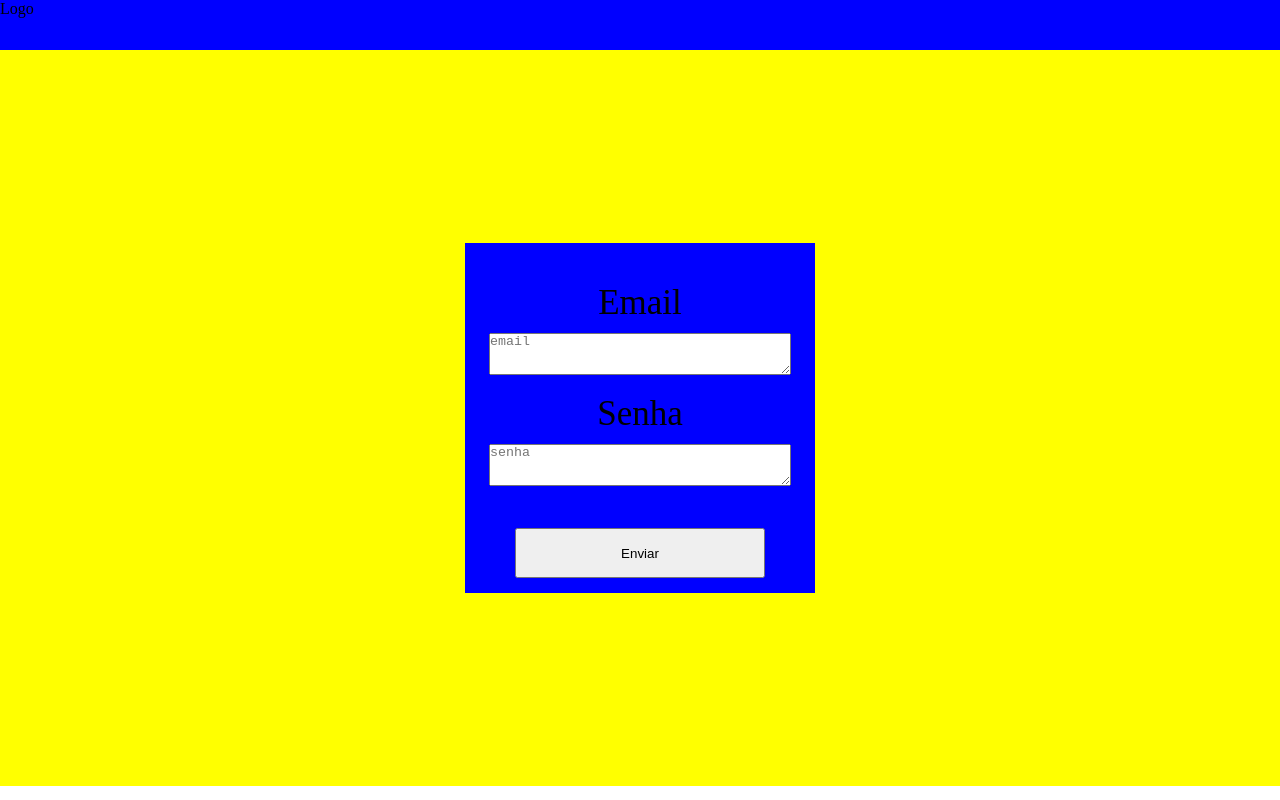
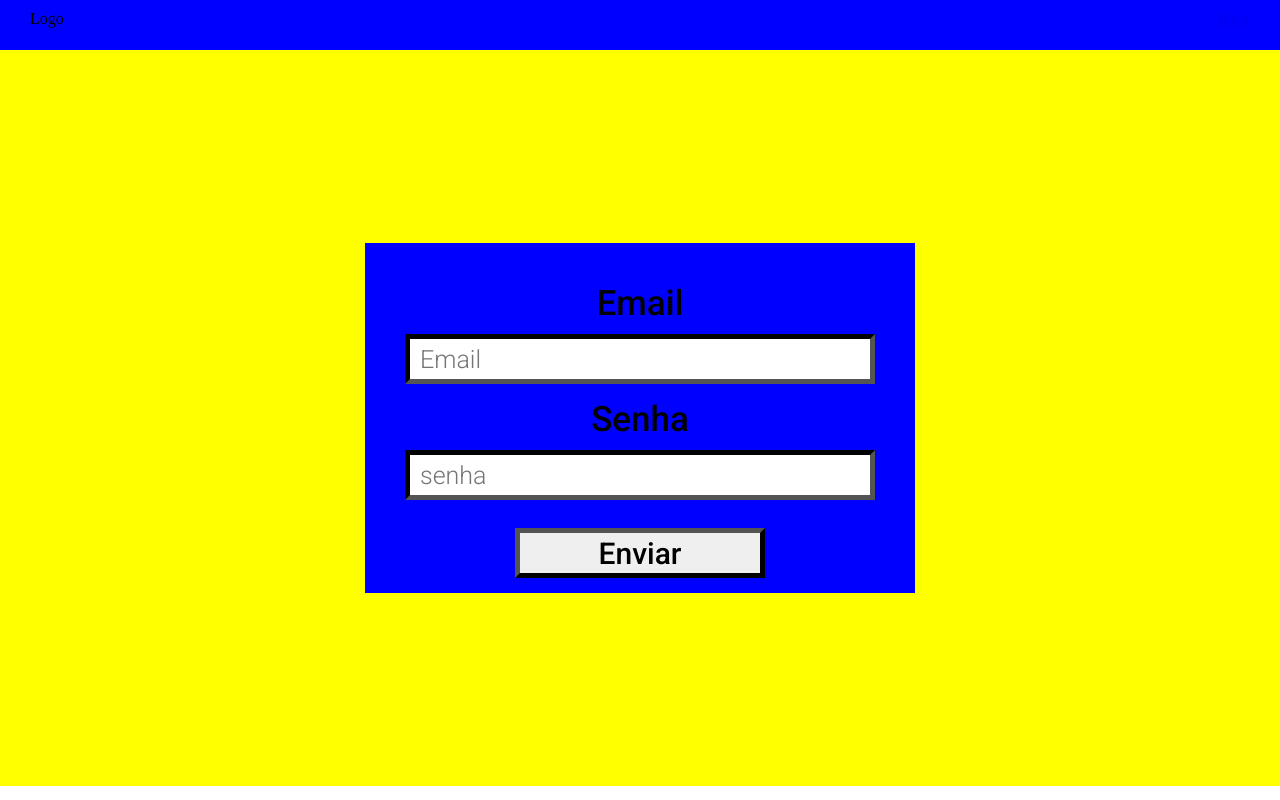
Before and after one commit to MatheusRodri/Api-with-.NET-5, a plain HTML site: page login.html in a window 1280 px wide. Drawn offline with Linux system fonts and the light colour scheme.

Commit message:
Upgrade in login screen

```diff
--- a/login.html
+++ b/login.html
@@ -4,21 +4,24 @@
         <meta charset="UTF-8">
         <meta name="viewport" content="width=device-width, initial-scale=1.0">
         <link rel="stylesheet" href="/styles/mystylelogin.css">
+        <link href="https://fonts.googleapis.com/css2?family=Roboto:wght@300;500&display=swap" rel="stylesheet">
         <title>Login</title>
     </head>
     <body>
         <div id="topo">
-            <p>Logo</p>
+                <p id="logo">Logo</p>
+                <p id="back"><a href="index.html">Back</a></p>
+
        </div>
        <div style="background-color: yellow;" class="container">
             <div id="login">
                     <div id="email">
                         <p style="font-size: 35px;">Email</p>
-                        <textarea style="width: 300px; height: 40px; margin-top: 10px;" placeholder="email"></textarea>
+                        <input type="email" placeholder="Email"></input>
                     </div>
                     <div id="password">
                         <p style="font-size: 35px;">  Senha</p>
-                        <textarea style="width: 300px; height: 40px; margin-top: 10px;" placeholder="senha"></textarea>
+                        <input type="password" placeholder="senha"></input>
                     </div>
                         <button id="join" type="submit">Enviar</button>
 
--- a/styles/mystyle.css
+++ b/styles/mystyle.css
@@ -1,5 +1,6 @@
 *{
     padding: 0;
+    margin: 0;
 }
 
 .navbar {
--- a/styles/mystylelogin.css
+++ b/styles/mystylelogin.css
@@ -5,6 +5,7 @@
 body{
     margin: 0;
 }
+
 .container{
     width: 100%;
     height: 92vh;
@@ -17,17 +18,30 @@ body{
     width: 100%;
     height: 50px;
     background-color: blue;
-
+    display: flex;
+    flex: 1;
+    flex-direction: row;
+    justify-content: space-between;
+}
+#topo p{
+    margin-inline-start: 30px;
+    margin-inline-end: 30px;
+    margin-top: 10px;
+}
+#logo {
+  text-align: start;
 }
 #login{
     display: flex;
     align-items: center;
     justify-items: center;
     flex-direction: column;
-    width: 350px;
+    width: 550px;
     height: 350px;
     background-color: blue;
-
+}
+#login p{
+    font-family: 'Roboto', sans-serif;
 }
 #join{
     width: 250px;
@@ -37,6 +51,10 @@ body{
     margin-top: auto;
     align-items: center;
     justify-content: center;
+    border-color: black;
+    border-width: 5px;
+    font-family: 'Roboto', sans-serif;
+    font-size: 30px;
 }
 #email{
     height: auto;
@@ -49,7 +67,19 @@ body{
 #password{
     height: auto;
     margin-top: 15px;
+
 }
 #password p{
     text-align: center;
 }
+input{
+    width: 450px;
+    height: 40px;
+    margin-top: 10px;
+    border-color: black;
+    border-width: 5px;
+    font-size: 25px;
+    font-family: 'Roboto', sans-serif;
+    font-weight: 300;
+    padding-left:10px;
+}
```
Also changed, not shown: index.html (+1 -0 lines).
